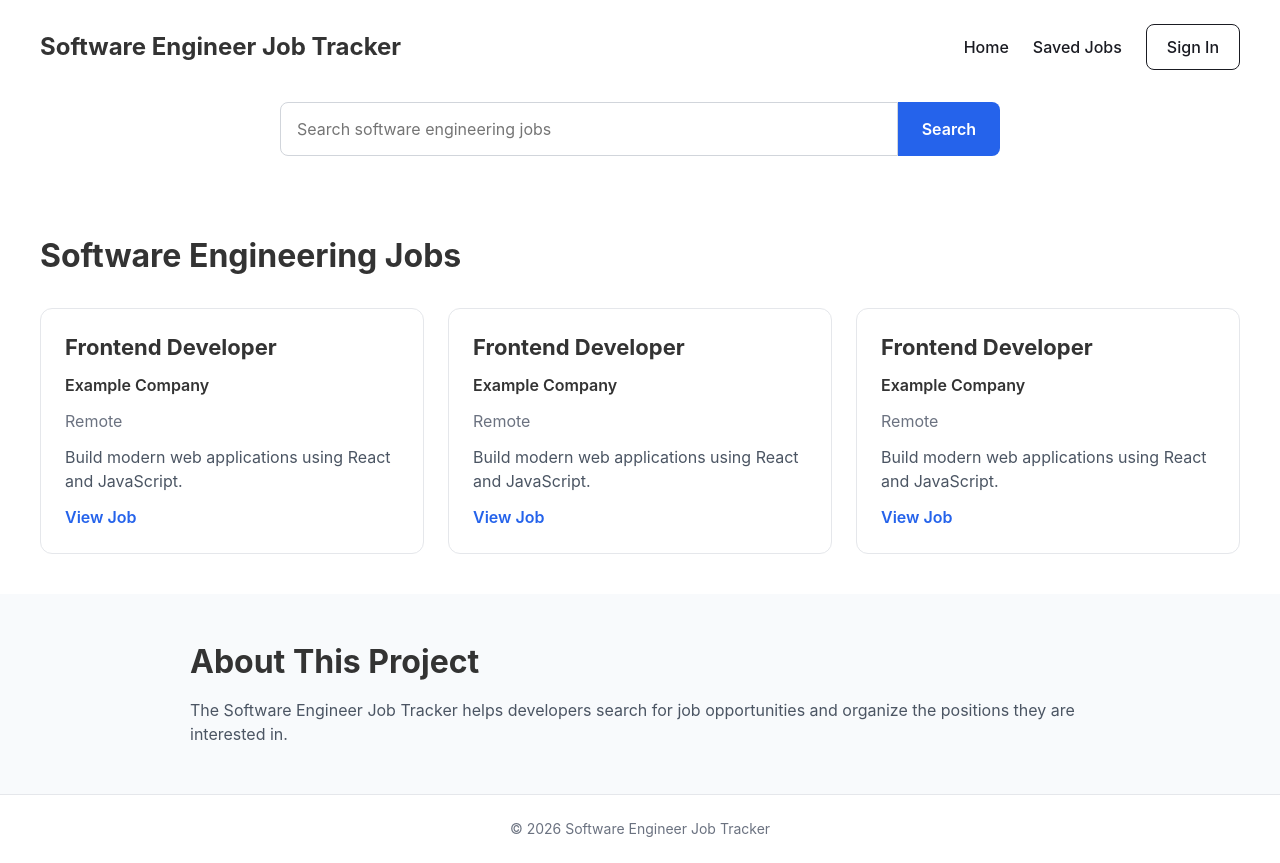
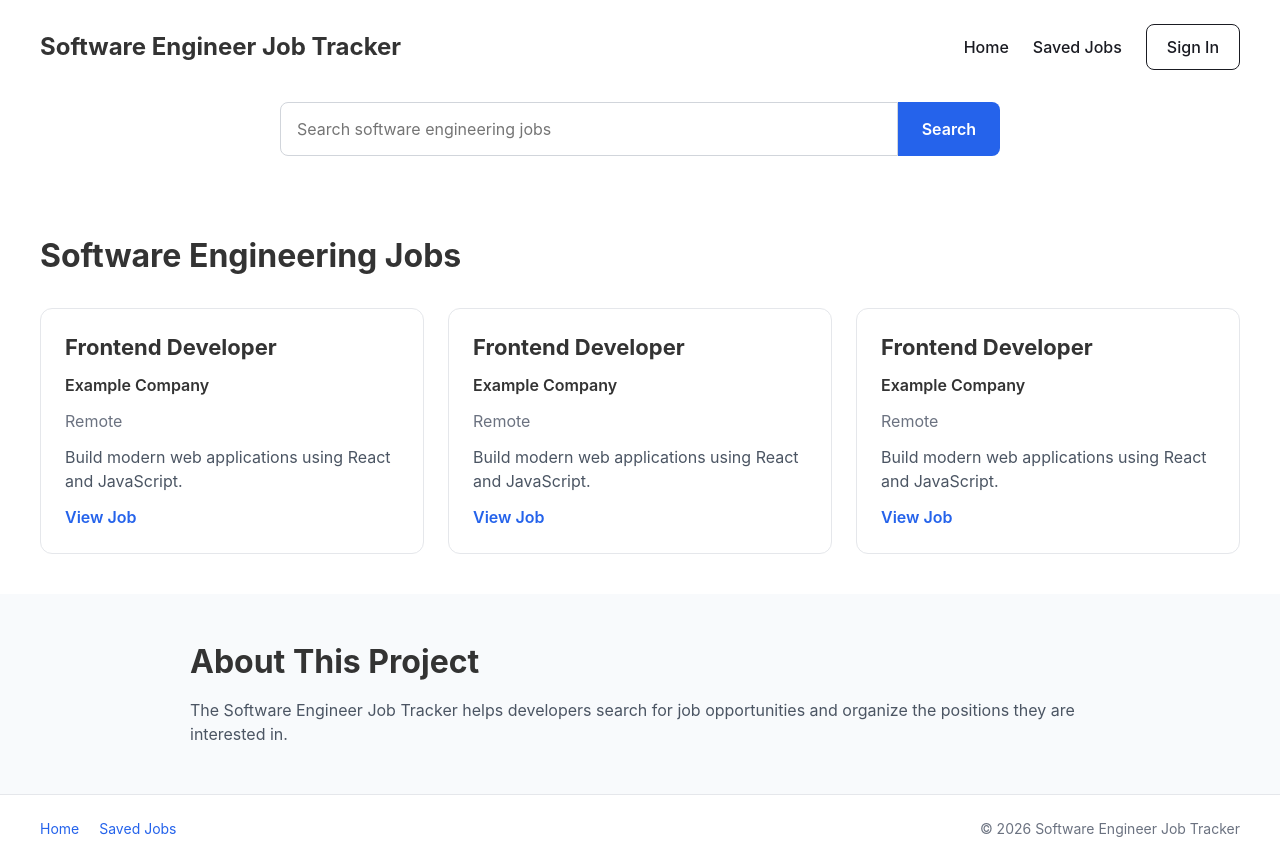
Before and after one commit to mstylz/software-engineer-job-tracker-frontend, a React (Vite) app: page / in a window 1280 px wide. Built offline with nearby package versions, Linux system fonts and the light colour scheme.

Commit message:
Add footer navigation links

```diff
--- a/src/components/Footer/Footer.css
+++ b/src/components/Footer/Footer.css
@@ -2,6 +2,23 @@
   width: 100%;
   padding: 24px 40px;
   border-top: 1px solid #e5e7eb;
+  display: flex;
+  align-items: center;
+  justify-content: space-between;
+  gap: 24px;
+}
+
+.footer__links {
+  display: flex;
+  align-items: center;
+  gap: 20px;
+}
+
+.footer__link {
+  color: #2563eb;
+  font-size: 14px;
+  line-height: 20px;
+  text-decoration: none;
 }
 
 .footer__copyright {
@@ -9,5 +26,4 @@
   color: #6b7280;
   font-size: 14px;
   line-height: 20px;
-  text-align: center;
 }
--- a/src/components/Footer/Footer.jsx
+++ b/src/components/Footer/Footer.jsx
@@ -3,6 +3,16 @@ import './Footer.css'
 function Footer() {
   return (
     <footer className="footer">
+      <nav className="footer__links" aria-label="Footer navigation">
+        <a className="footer__link" href="/">
+          Home
+        </a>
+
+        <a className="footer__link" href="/saved-jobs">
+          Saved Jobs
+        </a>
+      </nav>
+
       <p className="footer__copyright">
         © 2026 Software Engineer Job Tracker
       </p>
```
